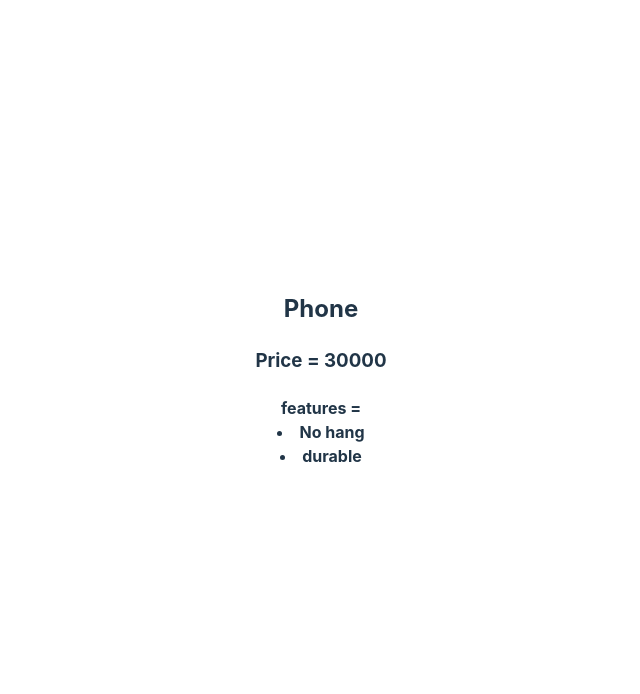
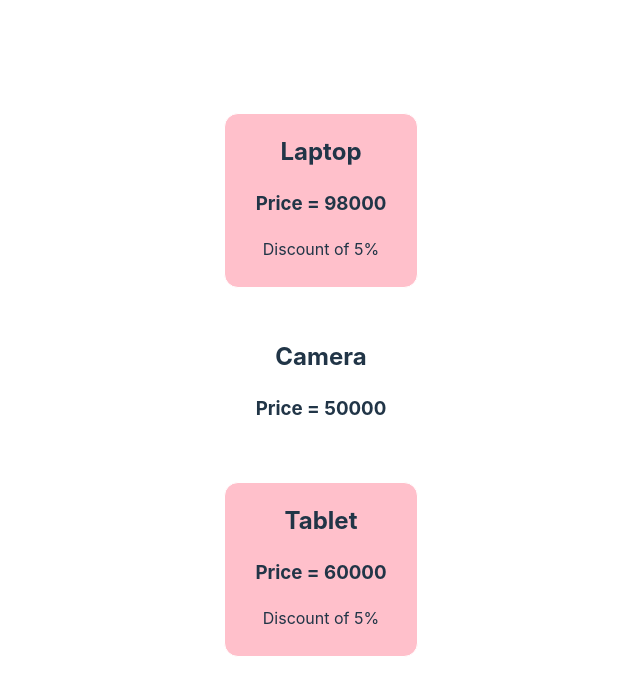
Before and after one commit to Ankitjigna/reactPractice, a React (Vite) app: page / in a window 1280 px wide. Shown: the top 694 px of the page, without its empty margins (319-959 px from the left). Built offline with nearby package versions, Linux system fonts and the light colour scheme.

Commit message:
adding conditionals and dynamic component style

```diff
--- a/src/Product.jsx
+++ b/src/Product.jsx
@@ -1,12 +1,15 @@
 import "./Product.css"
 
 function Product({Title ,Price ,features }) {
-    const list = features.map((feature)=><li>{feature}</li>)
+    // const list = features.map((feature)=><li>{feature}</li>)
+    let style = {backgroundColor: Price>=60000 ? "pink":null};
     return (
-        <div className="Product">
+        <div className="Product" style={style}>
             <h2>{Title}</h2>
             <h3>Price = {Price}</h3>
-            <h4>features = {list}</h4>
+            {Price>=60000 && <p>Discount of 5%</p> }
+            {/* {Price>=60000 ? <p>Discount of 5%</p> : null} */}
+            {/* <h4>features = {list}</h4> */}
         </div>
     )
 }
--- a/src/ProductTab.jsx
+++ b/src/ProductTab.jsx
@@ -1,14 +1,14 @@
 import Product from "./Product.jsx";
 
 function ProductTab() {
-  let features = ["No hang","durable"];
+  // let features = ["No hang","durable"];
 
   return (
     <>
-      <Product Title="Phone"  Price={30000} features={features}/>
-      {/* <Product Title="Laptop" Price={98000}/>
+      {/* <Product Title="Phone"  Price={30000} features={features}/> */}
+      <Product Title="Laptop" Price={98000}/>
       <Product Title="Camera" Price={50000}/>
-      <Product Title="Tablet" Price={60000}/> */}
+      <Product Title="Tablet" Price={60000}/>
     </>
   )
 }
```
